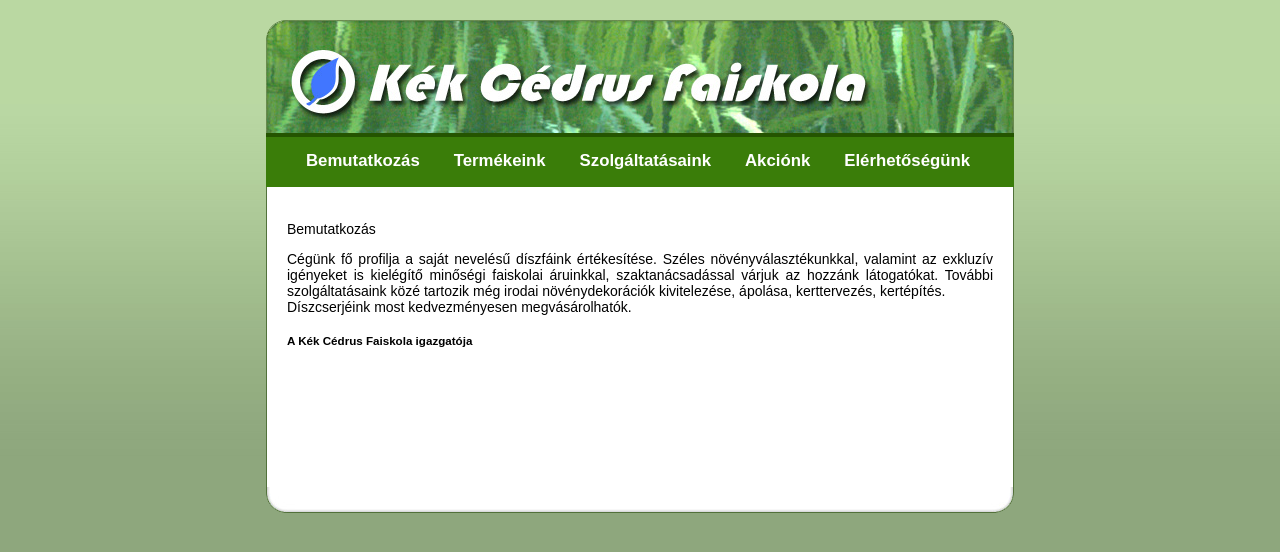
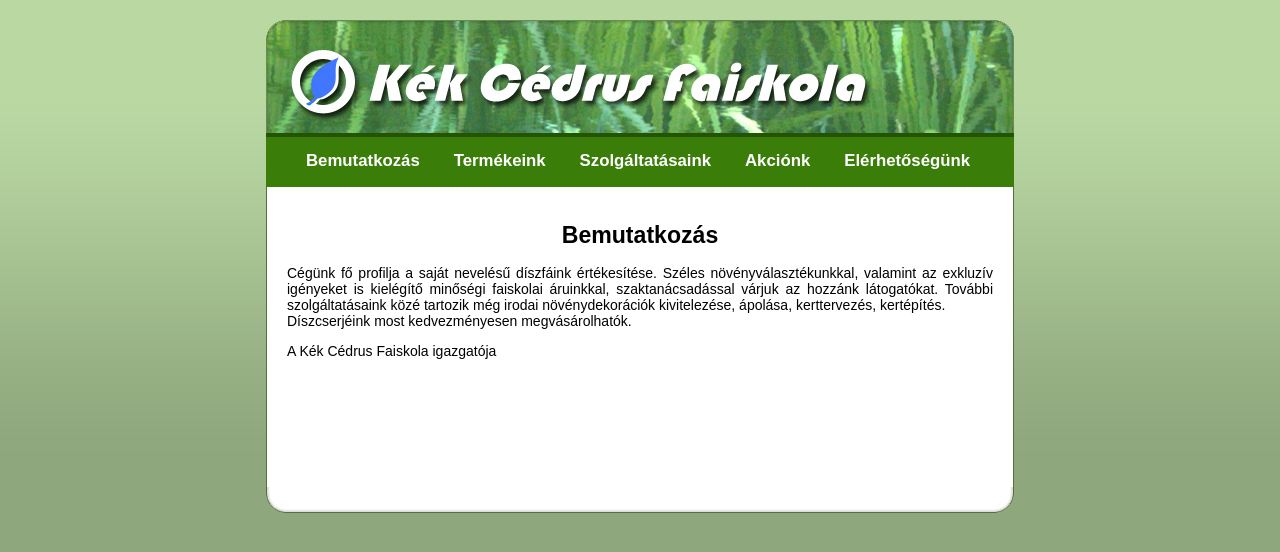
Before and after one commit to paaldorina/munkaf-jlok-15, a plain HTML site: page index.html in a window 1280 px wide. Drawn offline with Linux system fonts and the light colour scheme.

Commit message:
feladat 1

```diff
--- a/index.html
+++ b/index.html
@@ -18,10 +18,10 @@
     </div>
     <div id="kozepso">
         <div id="belso">
-            <p>Bemutatkozás</p>
+            <h1>Bemutatkozás</h1>
             <p>Cégünk fő profilja a saját nevelésű díszfáink értékesítése. Széles növényválasztékunkkal, valamint az exkluzív igényeket is kielégítő minőségi faiskolai áruinkkal, szaktanácsadással várjuk az hozzánk látogatókat. További szolgáltatásaink közé tartozik még irodai növénydekorációk kivitelezése, ápolása, kerttervezés, kertépítés.<br>
             Díszcserjéink most kedvezményesen megvásárolhatók.</p>
-            <h5>A Kék Cédrus Faiskola igazgatója</h5>
+            <p>A Kék Cédrus Faiskola igazgatója</p>
         </div>
     </div>
     <div id="also"></div>
```
